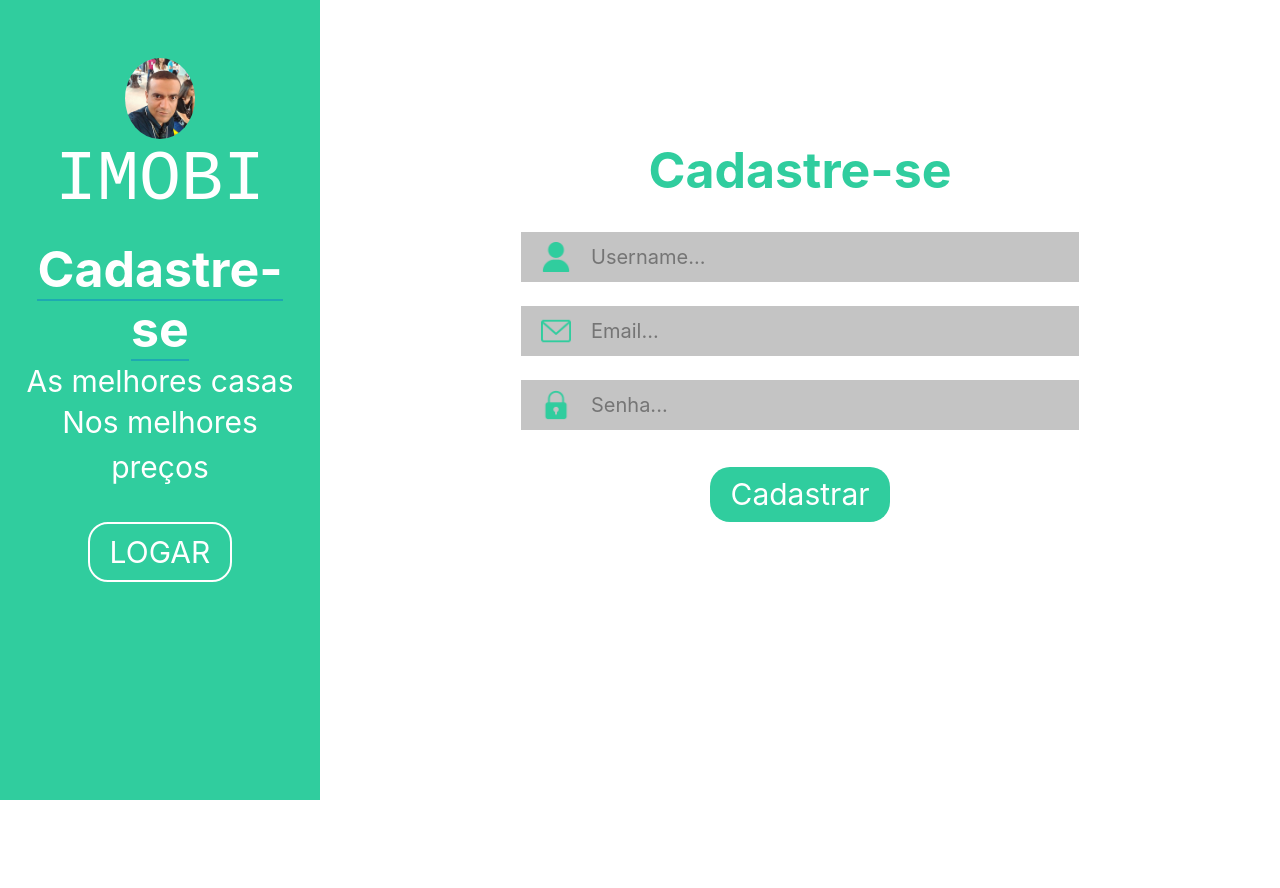
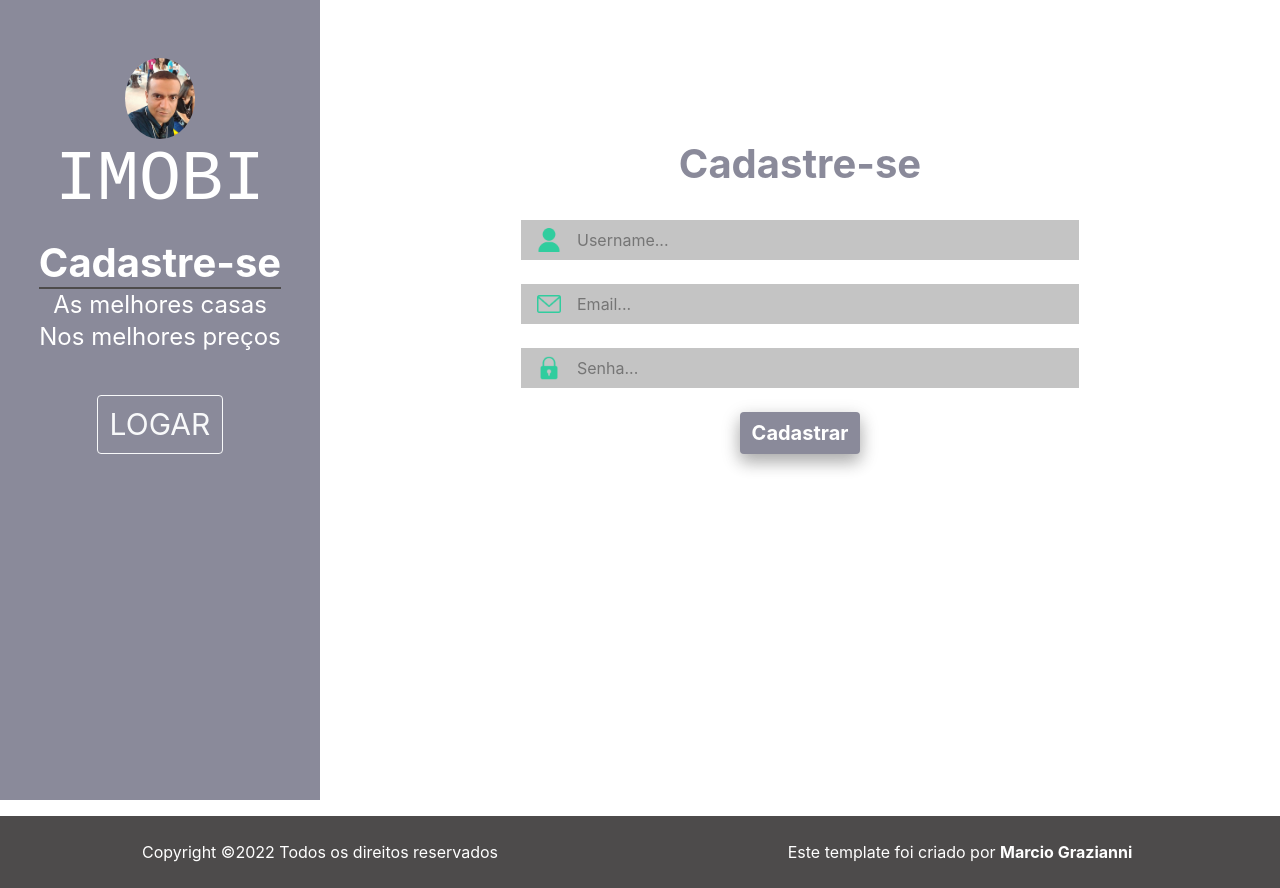
Before and after one commit to marcio-grazianni/imobi, a Django app: page /auth/cadastro/ in a window 1280 px wide. Before the commit the page ends 800 px from the top, so only its background shows below. Run offline with Django 4.2, Linux system fonts and the light colour scheme.

Commit message:
Melhorias no layout.

```diff
--- a/autenticacao/templates/cadastro.html
+++ b/autenticacao/templates/cadastro.html
@@ -2,7 +2,7 @@
 {% load static %}
 
 {% block 'head' %}
-<link rel="stylesheet" href="{% static 'autenticacao/css/cadastro.css' %}">
+<link rel="stylesheet" href="{% static 'css/style.css' %}">
 {% endblock %}
 
 {% block 'titulo' %}Cadastre-se{% endblock %}
@@ -27,7 +27,7 @@
                     <p class="cor_branca descricao">As melhores casas</p>
                     <p style="margin-top:-20px" class="cor_branca descricao">Nos melhores preços</p>
                     <br>
-                    <a class="btn_logar" href="{% url 'logar' %}">LOGAR</a>
+                    <a class="btn btn-outline-light btn_logar" href="{% url 'logar' %}">LOGAR</a>
                 </div>
 
             </div>
@@ -56,7 +56,7 @@
                     <br>
                     <input name="senha" class="input_cadastrar input_cadastrar_senha" type="password" placeholder="Senha...">
                     <br>
-                    <input class="btn_cadastrar" type="submit" value="Cadastrar">
+                    <input class="btn fundo_botoes_padrao mt-4" type="submit" value="Cadastrar">
                 </form>
             </div>
         </div>
--- a/autenticacao/templates/logar.html
+++ b/autenticacao/templates/logar.html
@@ -3,7 +3,7 @@
 
 
 {% block 'head' %}
-<link rel="stylesheet" href="{% static 'autenticacao/css/cadastro.css' %}">
+<link rel="stylesheet" href="{% static 'css/style.css' %}">
 
 {% endblock %}
 
@@ -30,7 +30,7 @@
                     <p class="cor_branca descricao">As melhores casas</p>
                     <p style="margin-top:-20px" class="cor_branca descricao">Nos melhores preços</p>
                     <br>
-                    <a class="btn_logar" href="{% url 'cadastro' %}">Cadastre-se</a>
+                    <a class="btn btn-outline-light btn_logar" href="{% url 'cadastro' %}">Cadastre-se</a>
                 </div>
 
             </div>
@@ -56,7 +56,7 @@
                     <br>
                     <input name="senha" class="input_cadastrar input_cadastrar_senha" type="password" placeholder="Senha...">
                     <br>
-                    <input class="btn_cadastrar" type="submit" value="Logar">
+                    <input class="btn fundo_botoes_padrao mt-4" type="submit" value="Logar">
                 </form>
             </div>
         </div>
--- a/imobi/settings.py
+++ b/imobi/settings.py
@@ -106,8 +106,14 @@ TIME_ZONE = 'America/Sao_Paulo'
 
 USE_I18N = True
 
+USE_L10N = True
+
 USE_TZ = True
 
+# Parâmetros para valores
+DECIMAL_SEPARATOR = ','
+THOUSAND_SEPARATOR = '.'
+USE_THOUSAND_SEPARATOR = True
 
 # Static files (CSS, JavaScript, Images)
 # https://docs.djangoproject.com/en/4.0/howto/static-files/
--- a/plataforma/admin.py
+++ b/plataforma/admin.py
@@ -5,7 +5,7 @@ from .models import DiasVisita, Horario, Imovei, Cidade, Imagem, Visitas
 @admin.register(Imovei)
 class ImoveiAdmin(admin.ModelAdmin):
     list_display = ('rua', 'valor', 'quartos', 'tamanho', 'cidade', 'tipo')
-    list_editable = ('valor', 'tipo')
+    list_editable = ('valor', 'tamanho', 'cidade', 'tipo')
     list_filter = ('cidade', 'tipo')
 
 admin.site.register(DiasVisita)
--- a/plataforma/templates/agendamentos.html
+++ b/plataforma/templates/agendamentos.html
@@ -3,7 +3,7 @@
 
 {% block 'head' %}
 
-<link rel="stylesheet" href="{% static 'plataforma/css/home.css' %}">
+<link rel="stylesheet" href="{% static 'css/style.css' %}">
 
 {% endblock %}
 
--- a/templates/base.html
+++ b/templates/base.html
@@ -40,6 +40,18 @@
 
     {% block 'body' %}{% endblock %}
 
+    <footer>
+        <div class="container-fluid mt-3 pt-4 pb-4 rodape">
+            <div class="row">
+                <div class="col-sm-12 col-md-6 d-flex justify-content-center">
+                    <div>Copyright ©2022 Todos os direitos reservados</div>
+                </div>
+                <div class="col-sm-12 col-md-6 d-flex justify-content-center">
+                    <div>Este template foi criado por <strong>Marcio Grazianni</strong></div>
+                </div>
+            </div>
+        </div>
+    </footer>
 
     <script src="https://cdn.jsdelivr.net/npm/jquery@3.5.1/dist/jquery.slim.min.js"></script>
     <script src="https://cdn.jsdelivr.net/npm/bootstrap@4.6.1/dist/js/bootstrap.bundle.min.js"></script>
--- a/templates/static/autenticacao/css/cadastro.css
+++ /dev/null
@@ -1,122 +0,0 @@
-.sidebar {
-    background-color: #30CD9E;
-    height: 100vh;
-}
-
-.cor_branca {
-
-    color: white;
-
-}
-
-.logo_sidebar {
-    text-align: center;
-    margin-top: 20%;
-}
-
-.img_logo_sidebar {
-    width: 70px;
-}
-
-.logo {
-
-    font-size: 70px;
-    color: white;
-    font-family: 'Courier New', Courier, monospace;
-
-}
-
-.corpo_sidebar {
-
-    margin-top: 1rem;
-    text-align: center;
-
-
-}
-
-.titulo {
-    font-size: 50px;
-    font-weight: bold;
-    border-bottom: 2px solid #1EA9B1;
-    display: inline;
-}
-
-.descricao {
-    font-size: 30px;
-
-}
-
-.btn_logar {
-
-    color: white;
-    font-size: 30px;
-    border: 2px solid white;
-    padding: 10px 20px 10px 20px;
-    border-radius: 20px;
-
-
-}
-
-.btn_logar:hover {
-    text-decoration: none;
-    color: white;
-}
-
-.area_cadastrar {
-    text-align: center;
-
-}
-
-.titulo_area_cadastrar {
-    font-size: 50px;
-    color: #30CD9E;
-    margin-top: 15%;
-    font-weight: bold;
-
-}
-
-.input_cadastrar {
-
-    width: 60%;
-    border: none;
-    background-color: #C4C4C4;
-    padding: 10px;
-    outline: 0;
-    font-size: 20px;
-    background-size: 30px 30px;
-    background-repeat: no-repeat;
-    background-position-x: 20px;
-    background-position-y: 10px;
-    padding-left: 70px;
-
-}
-
-.input_cadastrar_nome {
-
-    background-image: url('/static/autenticacao/img/user.png');
-
-}
-
-.input_cadastrar_email {
-
-    background-image: url('/static/autenticacao/img/email.png');
-
-}
-
-.input_cadastrar_senha {
-
-    background-image: url('/static/autenticacao/img/senha.png');
-
-}
-
-.btn_cadastrar {
-
-    background-color: #30CD9E;
-    border: none;
-    color: white;
-    font-size: 30px;
-    padding: 5px 20px 5px 20px;
-    border-radius: 20px;
-    margin-top: 4%;
-
-}
--- /dev/null
+++ b/templates/static/css/style.css
@@ -0,0 +1,203 @@
+* {
+    margin: 0;
+    padding: 0;
+    box-sizing: border-box;
+    text-decoration: none;
+}
+
+:root {
+    --cor-menu: #8A8A9A;
+    --cor-botao-padrao: var(--cor-menu);
+    --cor-botao-padrao-hover: #99A3A4;
+    --cor-hr: var(--cor-menu);
+    --cor-titulo: #4d4b4b;
+    --cor-input-cadastrar: #C4C4C4
+}
+
+hr {
+    border-top: 0.125rem solid var(--cor-hr) !important;
+}
+
+.nav-link {
+    color: white !important;
+}
+
+/* -------------------------------------------------------------------------- */
+
+.sidebar {
+    background-color: var(--cor-menu);
+    height: 100vh;
+}
+
+.cor_branca {
+    color: white;
+}
+
+.logo_sidebar {
+    text-align: center;
+    margin-top: 20%;
+}
+
+.img_logo_sidebar {
+    width: 4.375rem;
+}
+
+.logo {
+    font-size: 4.375rem;
+    color: white;
+    font-family: 'Courier New', Courier, monospace;
+}
+
+.corpo_sidebar {
+    margin-top: 1rem;
+    text-align: center;
+}
+
+.titulo {
+    font-size: 2.5rem;
+    font-weight: bold;
+    border-bottom: 0.125rem solid var(--cor-titulo);
+    display: inline;
+}
+
+.descricao {
+    font-size: 1.5rem;
+}
+
+.btn_logar {
+    font-size: 1.875rem !important;
+}
+
+.area_cadastrar {
+    text-align: center;
+}
+
+.titulo_area_cadastrar {
+    font-size: 2.5rem;
+    color: var(--cor-menu);
+    margin-top: 15%;
+    font-weight: bold;
+}
+
+.input_cadastrar {
+    width: 60%;
+    border: none;
+    background-color: var(--cor-input-cadastrar);
+    padding: 0.5rem;
+    outline: 0;
+    font-size: 1rem;
+    background-size: 1.5rem 1.5rem;
+    background-repeat: no-repeat;
+    background-position-x: 1rem;
+    background-position-y: 0.5rem;
+    padding-left: 3.5rem;
+}
+
+.input_cadastrar_nome {
+    background-image: url('/static/autenticacao/img/user.png');
+}
+
+.input_cadastrar_email {
+    background-image: url('/static/autenticacao/img/email.png');
+}
+
+.input_cadastrar_senha {
+    background-image: url('/static/autenticacao/img/senha.png');
+}
+
+.btn_cadastrar {
+    font-size: 1.875rem !important;
+}
+
+/* -------------------------------------------------------------------------- */
+
+.bg_navbar {
+    background-color: var(--cor-menu) !important;
+}
+
+.fundo_botoes_padrao {
+    border: none !important;
+    color: white !important;
+    background-color: var(--cor-botao-padrao) !important;
+    font-weight: bold !important;
+    font-size: 1.25rem !important;
+    box-shadow: 0 0.5rem 1rem 0 rgba(0,0,0,0.2), 0 6px 20px 0 rgba(0,0,0,0.19);
+}
+
+.fundo_botoes_padrao:hover {
+    border: none !important;
+    color: white !important;
+    background-color: var(--cor-botao-padrao-hover) !important;
+    font-weight: bold !important;
+    font-size: 1.25rem !important;
+    box-shadow: 0 0.5rem 1rem 0 rgba(0,0,0,0.2), 0 6px 20px 0 rgba(0,0,0,0.19);
+}
+
+.font_logo {
+    font-family: 'Courier New', Courier, monospace;
+    font-size: 1.5625rem;
+    display: inline;
+}
+
+.card_imovel {
+    width: 16.5rem;
+    background-color: var(--cor-menu) !important;
+    border-radius: 1.625rem;
+}
+
+.img_capa_imovel {
+    width: 100%;
+    border-top-left-radius: 1.625rem;
+    border-top-right-radius: 1.625rem;
+}
+
+.informacoes_imoveis {
+    padding: 1.25rem;
+    color: white;
+}
+
+
+.valor {
+    font-weight: bold;
+    border-bottom: 0.0625rem solid white;
+}
+
+.titulo_filtrar {
+    color: var(--cor-menu);
+    font-weight: bold;
+    font-size: 1.875rem;
+}
+
+.a_none {
+    color: white;
+}
+
+.a_none:hover {
+    text-decoration: none;
+    color: var(--cor-titulo);
+}
+
+.titulo_especificacao {
+    color: var(--cor-menu);
+    font-weight: bold;
+    margin-top: 1.25rem;
+    font-size: 2.5rem;
+}
+
+.especificacao {
+    font-size: 1.875rem;
+    font-weight: bold;
+}
+
+.especificacao_endereco {
+    font-size: 1.5625rem;
+}
+
+.div_possivel_interesse {
+    text-align: left;
+}
+
+.rodape {
+    color: white;
+    background-color: var(--cor-titulo);
+}
```
Also changed, not shown: plataforma/templates/home.html (+7 -8 lines), plataforma/templates/imovel.html (+20 -21 lines), templates/static/plataforma/css/home.css (deleted, +0 -143 lines).
